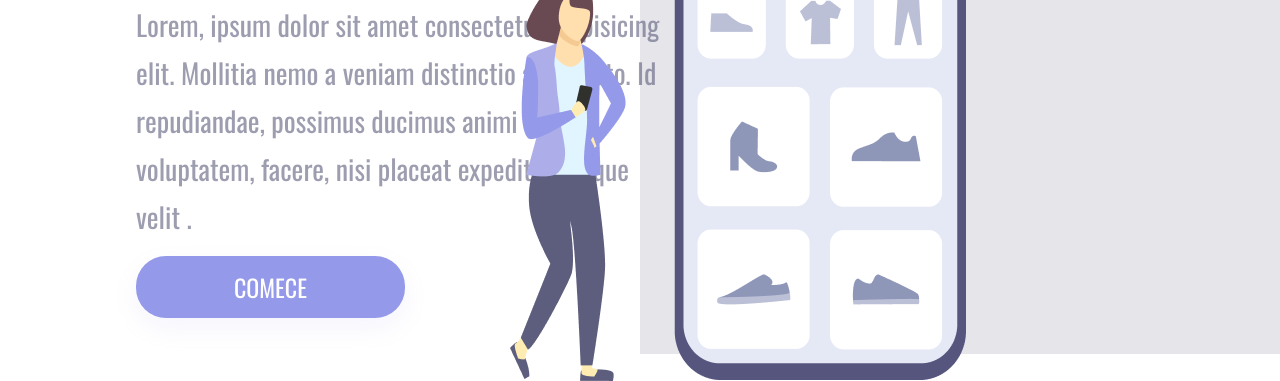
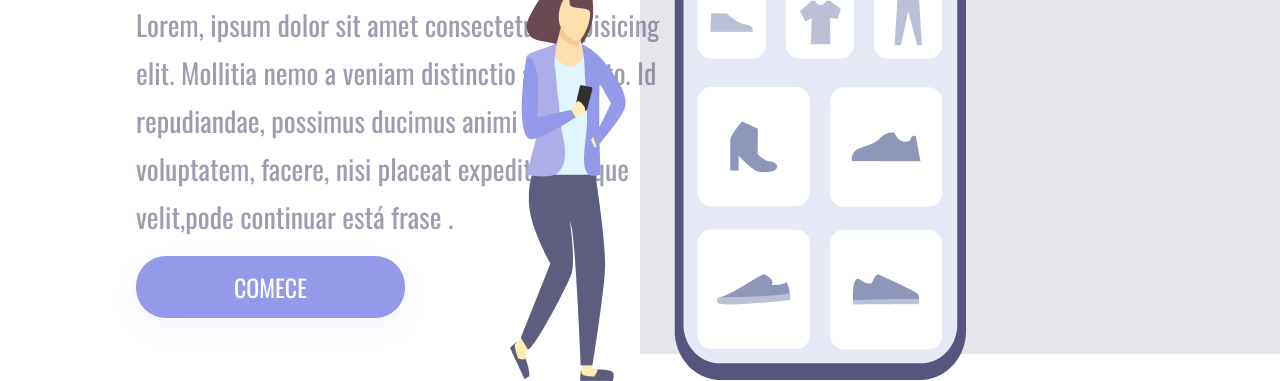
Before and after one commit to Gustavolopes-dev/compra-facil-, a plain HTML site: page index.html in a window 1280 px wide. Shown: the part 446-827 px from the top of the page. Drawn offline with nearby package versions, Linux system fonts and the light colour scheme; files whose address does not match are found by name.

Commit message:
Alteração no paragrafo index.html

```diff
--- a/index.html
+++ b/index.html
@@ -17,7 +17,7 @@
             <h1>Compras fáceis Via celular</h1>
             <p>Lorem, ipsum dolor sit amet consectetur adipisicing elit. Mollitia nemo a veniam distinctio architecto.
                 Id
-                repudiandae, possimus ducimus animi deleniti voluptatem, facere, nisi placeat expedita cumque velit
+                repudiandae, possimus ducimus animi deleniti voluptatem, facere, nisi placeat expedita cumque velit,pode continuar está frase
                 .</p>
             <button>COMECE</button>
         </section>
```
